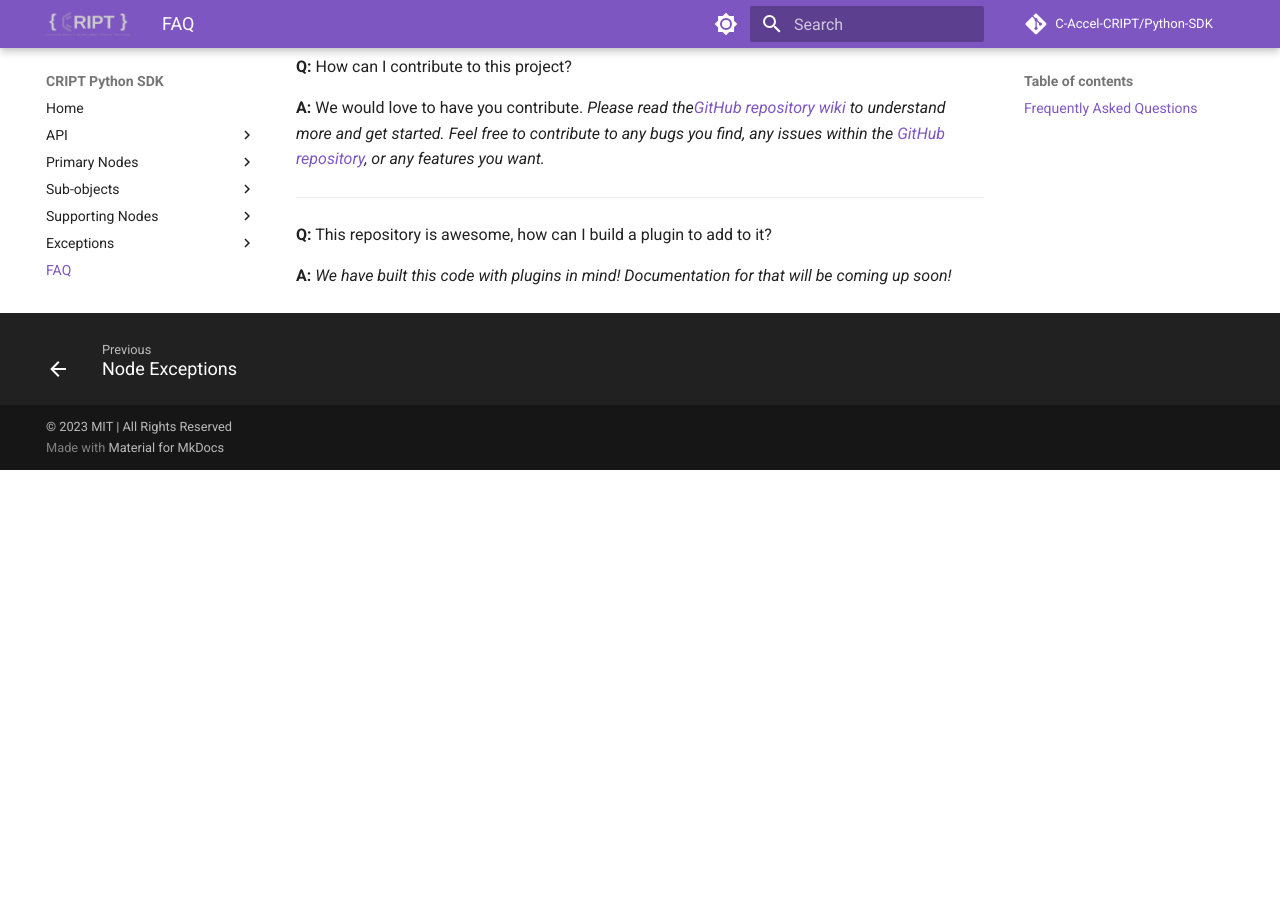
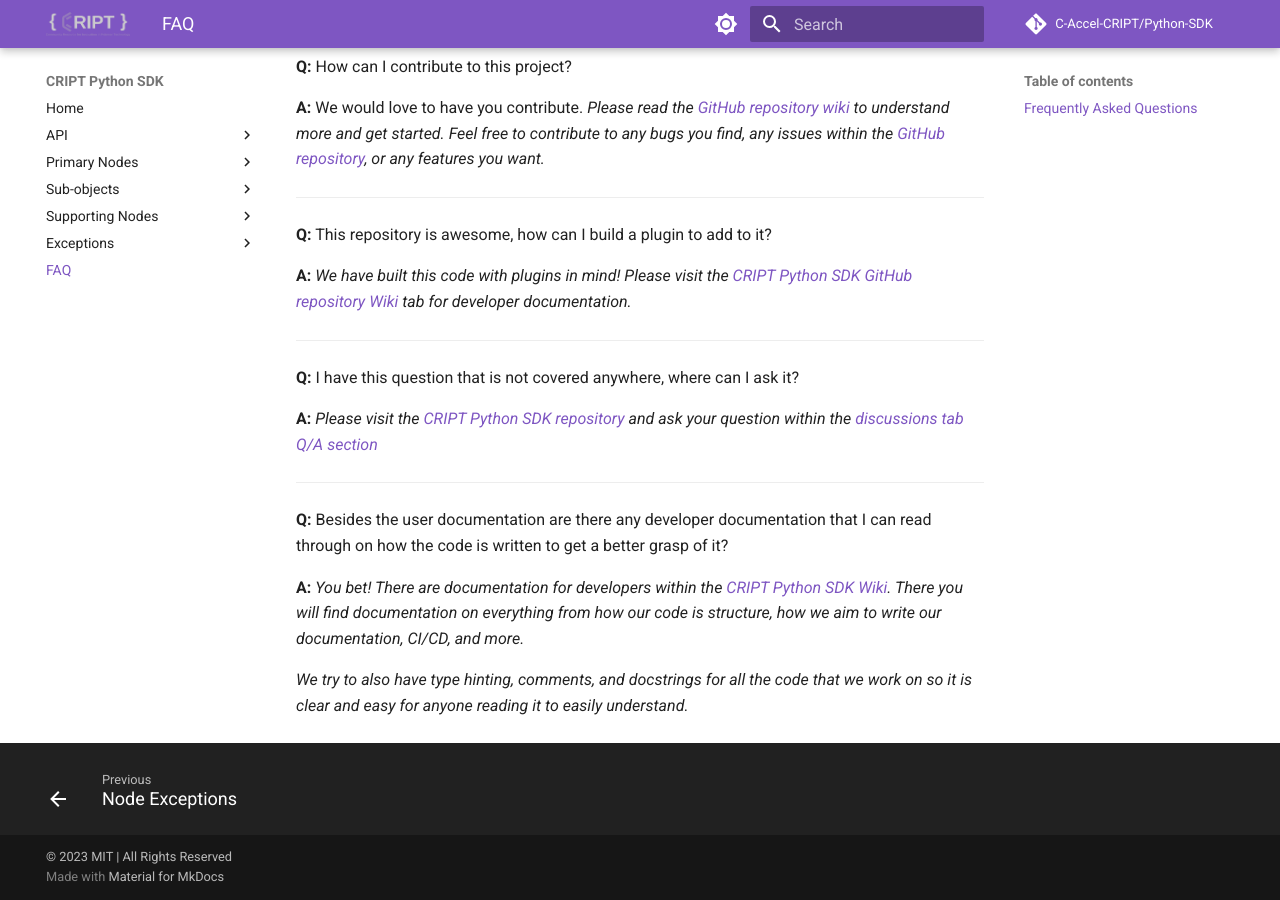
Before and after one commit to C-Accel-CRIPT/Python-SDK, an MkDocs documentation site: the page built from docs/faq.md, in a window 1280 px wide and 900 px high, scrolled down 907 px. Built offline with MkDocs 1.6.1 and Material for MkDocs 9.7.7, drawn with Linux system fonts in a browser that asks for light colours; comment, search, counter and statistics services are not loaded; before the commit the page ends 1377 px from its top, so only the background shows below that; some of the changed text lies outside the part shown.

Commit message:
added more documentation to our FAQ section (#86)
* added more documentation to our FAQ section

* formatted with trunk

```diff
--- a/docs/faq.md
+++ b/docs/faq.md
@@ -12,7 +12,7 @@
 
 **Q:** What does this error mean?
 
-**A:** _Please visit the [Exceptions documentation](../exceptions)_
+**A:** _Please visit the Exceptions documentation_
 
 ---
 
@@ -38,7 +38,7 @@
 **Q:** How can I contribute to this project?
 
 **A:** We would love to have you contribute.
-_Please read the[GitHub repository wiki](https://github.com/C-Accel-CRIPT/Python-SDK/wiki)
+_Please read the [GitHub repository wiki](https://github.com/C-Accel-CRIPT/Python-SDK/wiki)
 to understand more and get started. Feel free to contribute to any bugs you find, any issues within the
 [GitHub repository](https://github.com/C-Accel-CRIPT/Python-SDK/issues), or any features you want._
 
@@ -46,4 +46,26 @@
 
 **Q:** This repository is awesome, how can I build a plugin to add to it?
 
-**A:** _We have built this code with plugins in mind! Documentation for that will be coming up soon!_
+**A:** _We have built this code with plugins in mind! Please visit the
+[CRIPT Python SDK GitHub repository Wiki](https://github.com/C-Accel-CRIPT/Python-SDK/wiki)
+tab for developer documentation._
+
+---
+
+**Q:** I have this question that is not covered anywhere, where can I ask it?
+
+**A:** _Please visit the [CRIPT Python SDK repository](https://github.com/C-Accel-CRIPT/Python-SDK)
+and ask your question within the
+[discussions tab Q/A section](https://github.com/C-Accel-CRIPT/Python-SDK/discussions/categories/q-a)_
+
+---
+
+**Q:** Besides the user documentation are there any developer documentation that I can read through on how
+the code is written to get a better grasp of it?
+
+**A:** _You bet! There are documentation for developers within the
+[CRIPT Python SDK Wiki](https://github.com/C-Accel-CRIPT/Python-SDK/wiki).
+There you will find documentation on everything from how our code is structure,
+how we aim to write our documentation, CI/CD, and more._
+
+_We try to also have type hinting, comments, and docstrings for all the code that we work on so it is clear and easy for anyone reading it to easily understand._
```
